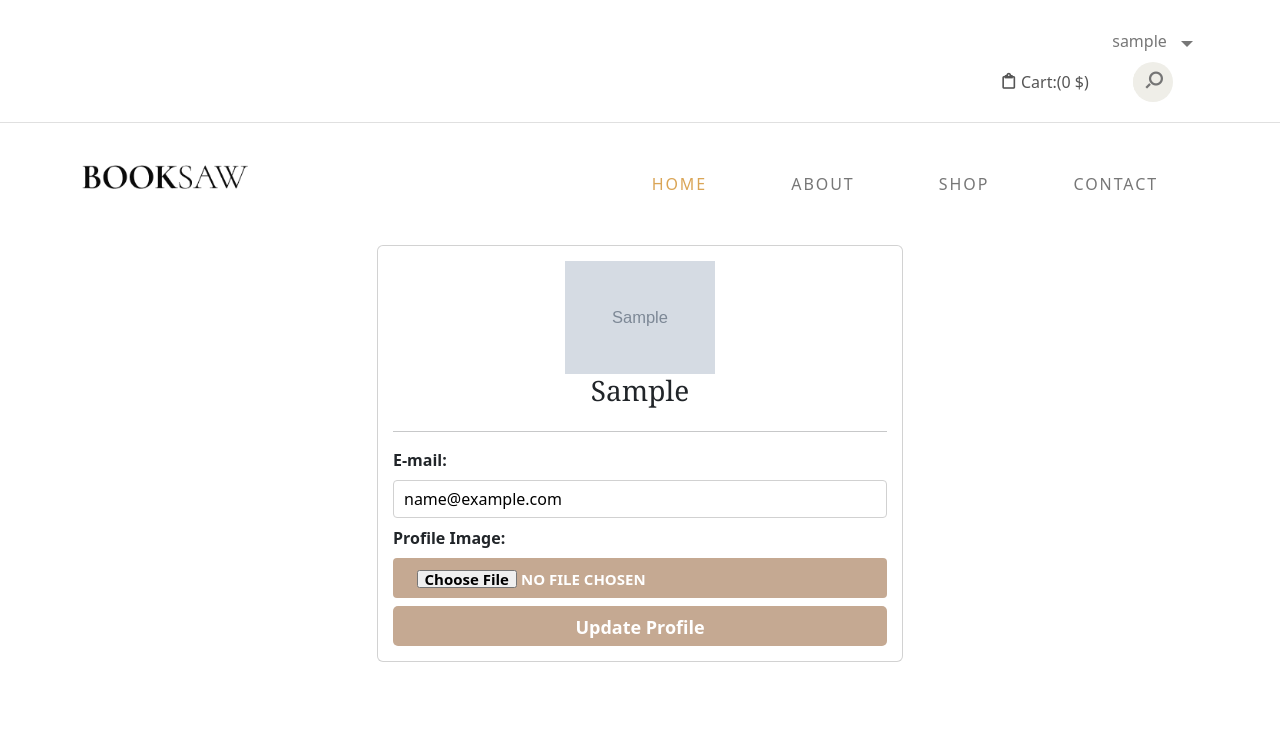
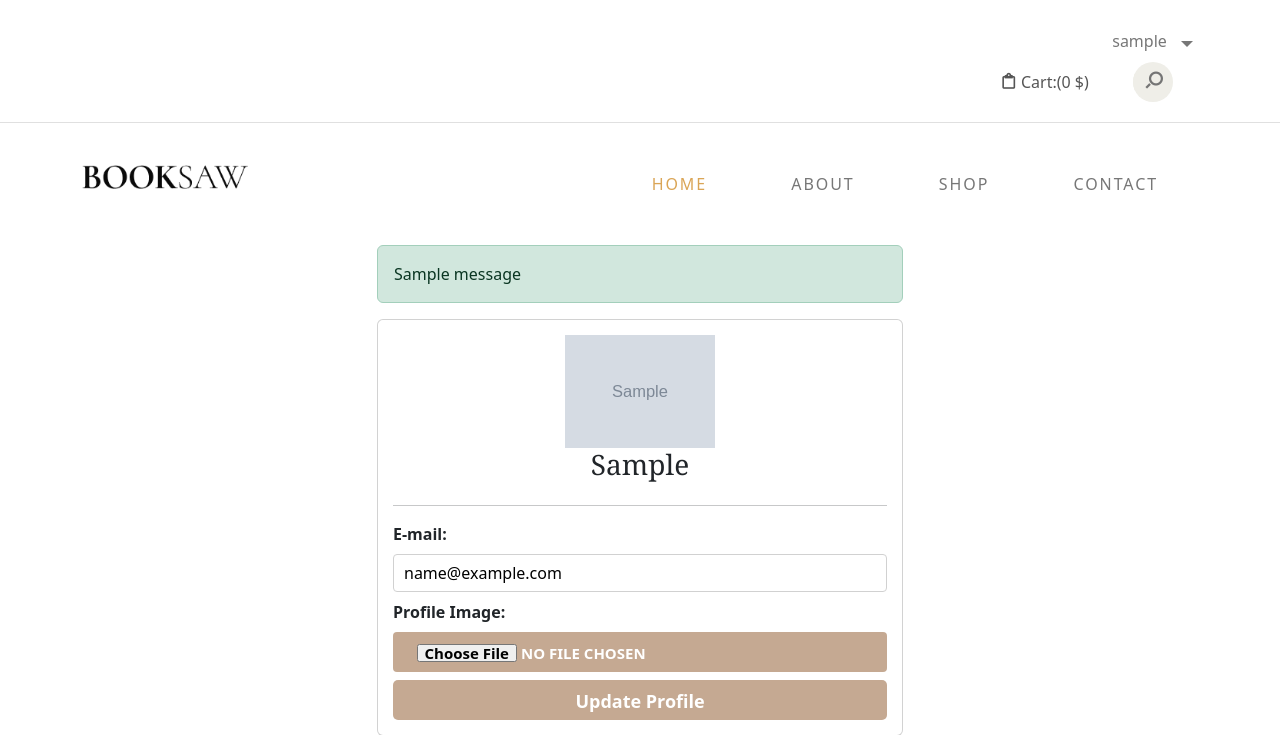
Before and after one commit to SaugatMgr/BookStore, a Django app: page /profile/ in a window 1280 px wide. Shown: the top 735 px of the page. Run offline with Django 4.2, Linux system fonts and the light colour scheme; the first user in the database is signed in; tables that the repository leaves empty hold one stand-in row (Sample ...); one stand-in notice (Sample message) is shown; some libraries are stand-ins or nearby versions; some web fonts are replaced.

Commit message:
user profile messages

```diff
--- a/templates/users/profile.html
+++ b/templates/users/profile.html
@@ -5,6 +5,16 @@
 <link href="https://cdn.jsdelivr.net/npm/bootstrap@5.3.0/dist/css/bootstrap.min.css" rel="stylesheet" integrity="sha384-9ndCyUaIbzAi2FUVXJi0CjmCapSmO7SnpJef0486qhLnuZ2cdeRhO02iuK6FUUVM" crossorigin="anonymous">
 
     <div class="container" style="width: 550px;">
+
+        {% if messages %}
+
+            {% for message in messages %}
+                <div class="alert alert-{{message.tags}}">
+                    {{message}}
+                </div>
+            {% endfor %}
+
+        {% endif %}
         <form method="post" enctype="multipart/form-data" class="card" style="padding:15px;">{% csrf_token %}
 
             {% if user.profile %}
@@ -29,5 +39,6 @@
                 Update Profile
             </button>
         </form>
+
     </div>
 {% endblock content %}
```
